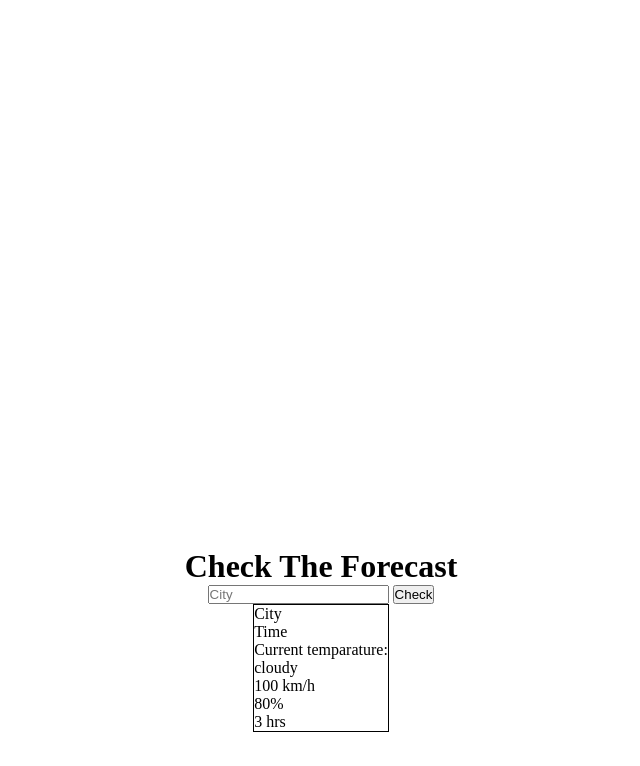
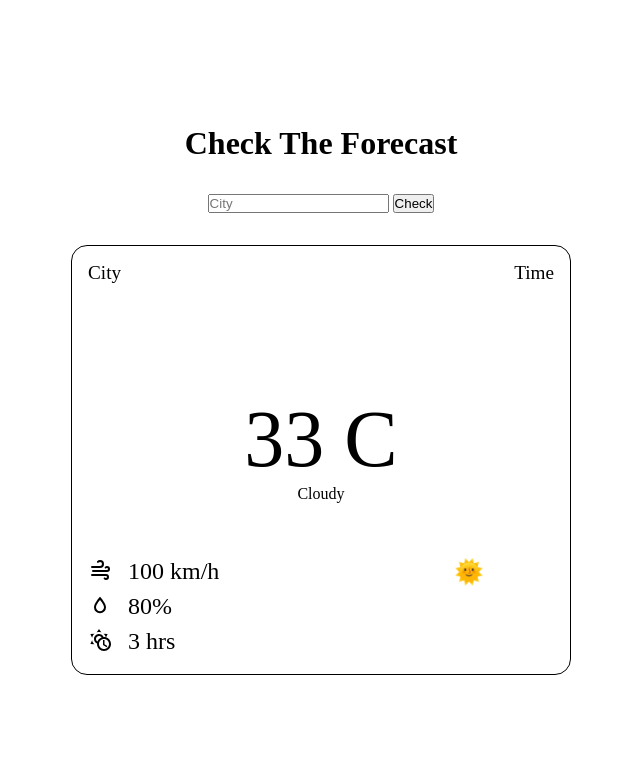
Before and after one commit to Gamwal/top-weather-app, a website built with webpack: page src/index.html in a window 1280 px wide. Shown: the whole page, without its empty margins (319-959 px from the left). Built offline with nearby package versions, Linux system fonts and the light colour scheme; no server answers.

Commit message:
add UI design and elements

```diff
--- a/src/index.html
+++ b/src/index.html
@@ -14,20 +14,38 @@
       </div>
     </form>
     <div id="weather-display-div">
-      <div>
+      <div id="top">
         <p id="city">City</p>
         <p id="time">Time</p>
       </div>
-      <div>
-        <p id="current-temp">Current temparature:</p>
-        <p id="weather-condition">cloudy</p>
+      <div id="middle">
+        <p id="current-temp">33 C</p>
+        <p id="weather-condition">Cloudy</p>
       </div>
-      <div>
-        <p id="wind-speed">100 km/h</p>
-        <p id="rain-probability">80%</p>
-        <p id="sunlight-hours">3 hrs</p>
+      <div id="bottom">
+        <div>
+          <div class="other-details">
+            <div class="icon">
+              <img src="./icons/weather-windy.svg" alt="" />
+            </div>
+            <div id="wind-speed">100 km/h</div>
+          </div>
+          <div class="other-details">
+            <div class="icon">
+              <img src="./icons/water-outline.svg" alt="" />
+            </div>
+            <div id="rain-probability">80%</div>
+          </div>
+          <div class="other-details">
+            <div class="icon">
+              <img src="./icons/sun-clock-outline.svg" alt="" />
+            </div>
+            <div id="sunlight-hours">3 hrs</div>
+          </div>
+        </div>
+        <img src="" alt="" />
+        <div id="weather-icon">🌞</div>
       </div>
-      <div id="weather-icon"></div>
     </div>
   </body>
 </html>
--- a/src/style.css
+++ b/src/style.css
@@ -9,13 +9,62 @@
 }
 
 body {
-  height: 100vw;
+  height: 100vh;
   display: flex;
   flex-direction: column;
   justify-content: center;
   align-items: center;
+  gap: 2rem;
+}
+
+p {
+  text-align: center;
 }
 
 #weather-display-div {
+  display: grid;
+  grid-template-columns: 1fr;
+  grid-template-rows: repeat(3, 1fr);
+  padding: 1rem;
   border: 1px solid black;
+  width: 500px;
+  border-radius: 1rem;
 }
+
+#top {
+  display: flex;
+  justify-content: space-between;
+  font-size: 1.2rem;
+}
+
+#middle > #current-temp {
+  font-size: 5rem;
+}
+
+#bottom {
+  padding-top: 2rem;
+  display: flex;
+  justify-content: space-between;
+  font-size: 1.5rem;
+}
+
+#bottom > div {
+  display: flex;
+  flex-direction: column;
+  justify-content: space-between;
+}
+
+#weather-icon {
+  width: 100px;
+  height: 100px;
+}
+
+.icon img {
+  height: 1.5rem;
+  width: 1.5rem;
+}
+
+.other-details {
+  display: flex;
+  gap: 1rem;
+}
```
Also changed, not shown: src/icons/sun-clock-outline.svg (added), src/icons/water-outline.svg (added), src/icons/weather-windy.svg (added).
